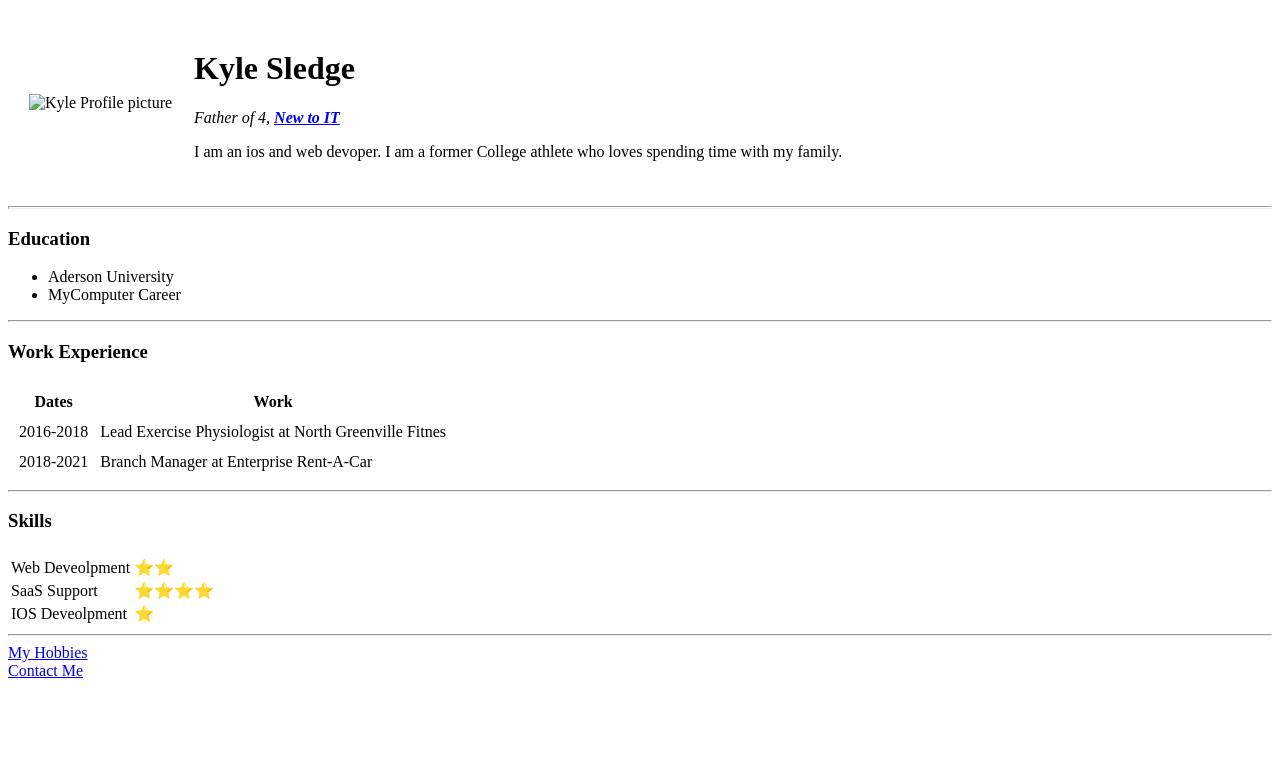
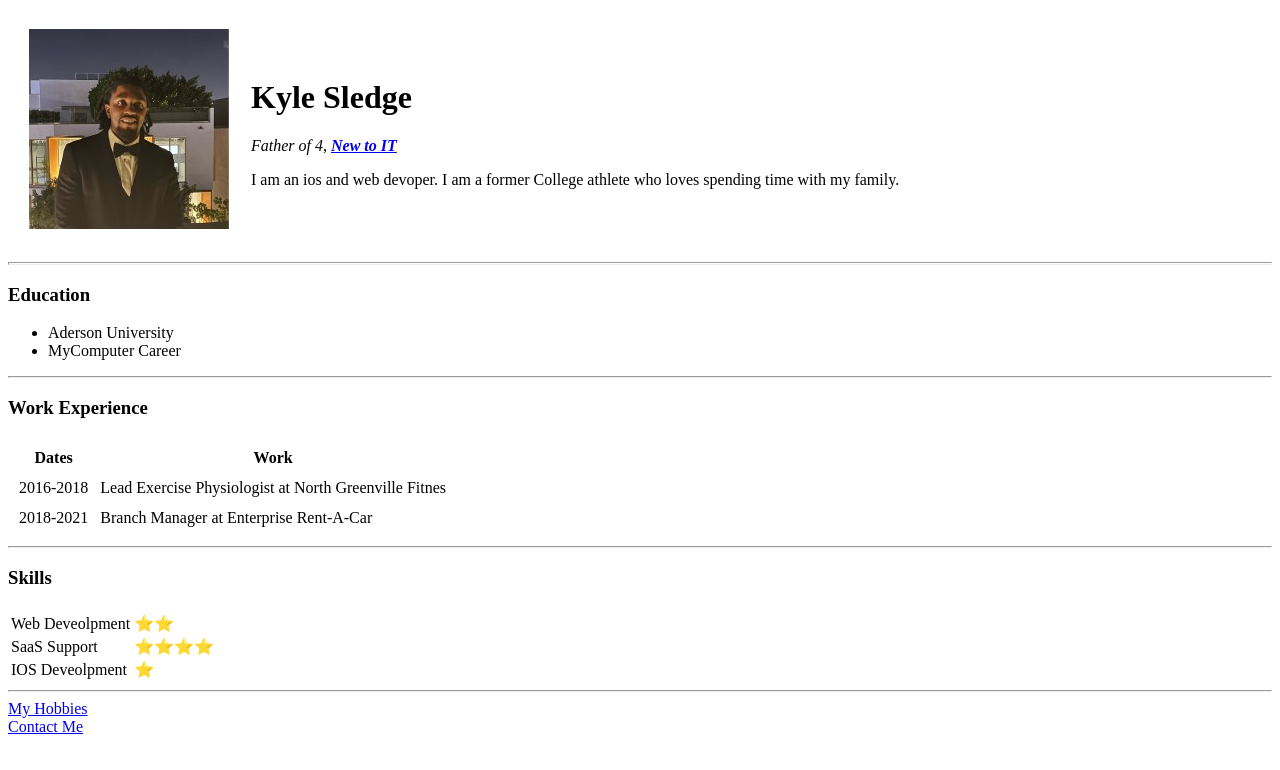
Before and after one commit to ktsledge/cv, a plain HTML site: page index.html in a window 1280 px wide. Drawn offline with Linux system fonts and the light colour scheme.

Commit message:
Update index.html

```diff
--- a/index.html
+++ b/index.html
@@ -9,7 +9,7 @@
 <body>
   <table cellspacing=20>
     <tr>
-      <td> <img src="images/Profile pic.jpg" alt="Kyle Profile picture"></td>
+      <td> <img src="images/kyle.png" alt="Kyle Profile picture"></td>
       <td>
         <h1> Kyle Sledge</h1>
         <p> <em>Father of 4, <strong><a href="https://www.linkedin.com/in/kyle-sledge-0a9320107">New to IT</a></strong></em></p>
```
